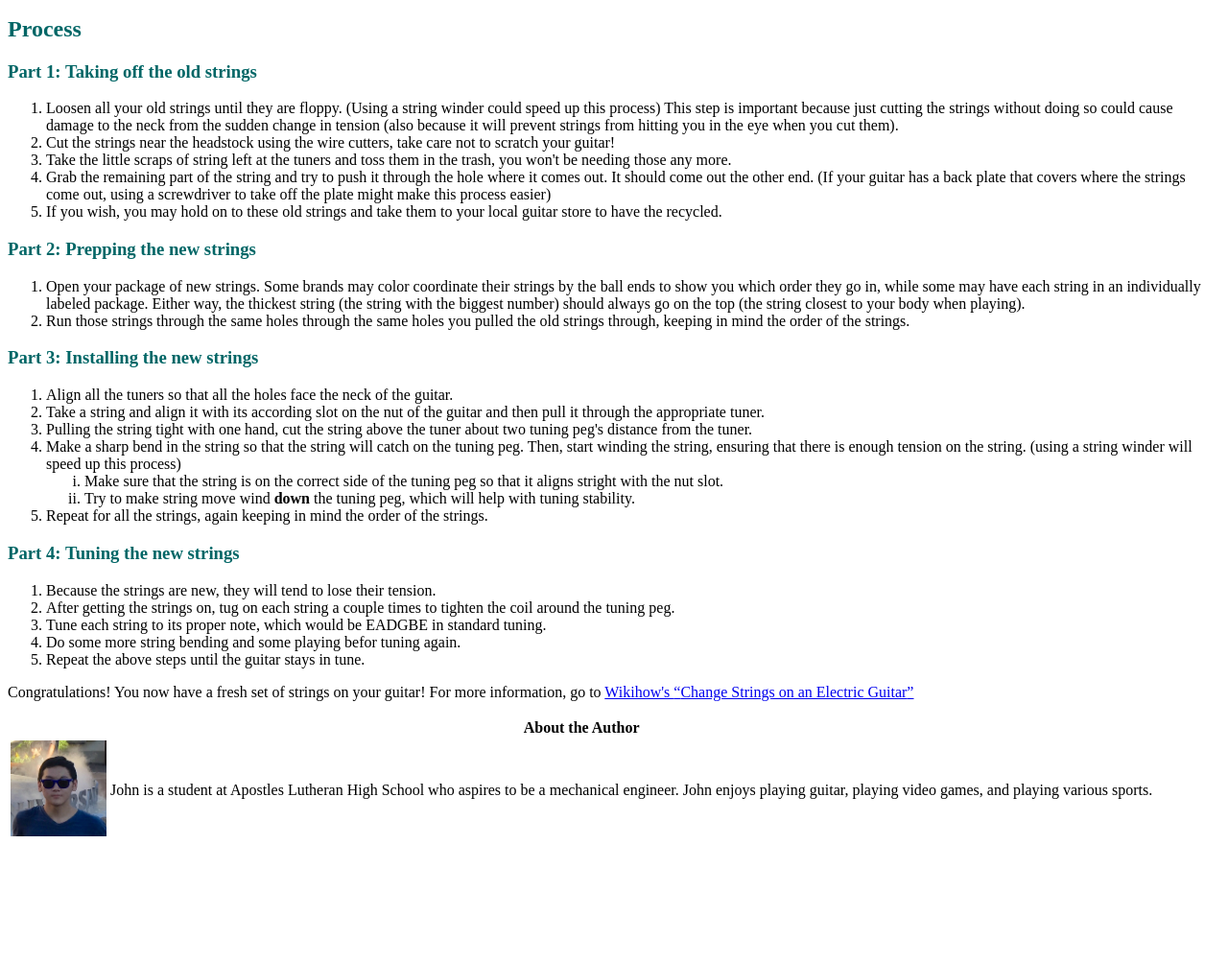
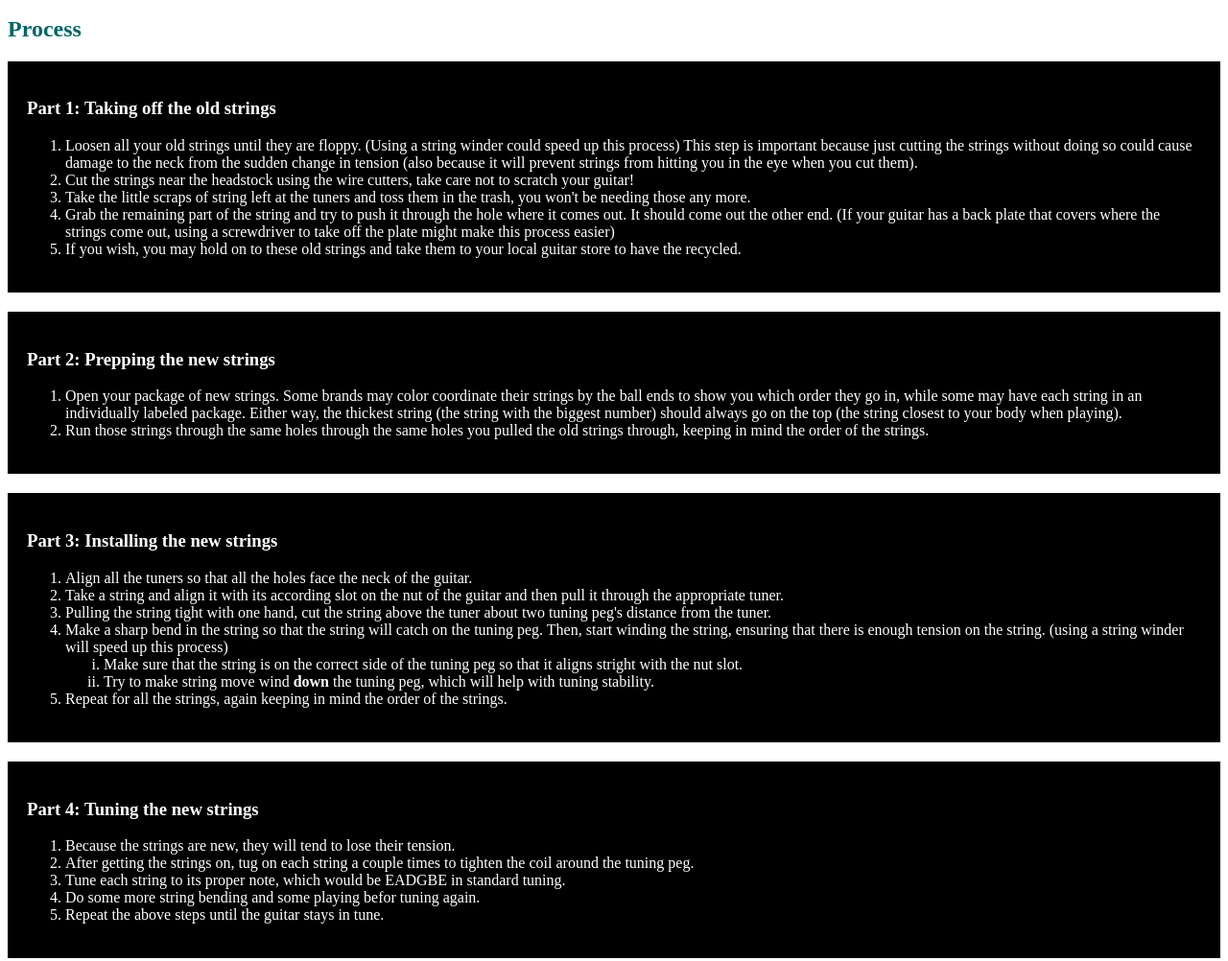
Before and after one commit to cocicat/HowTo, a plain HTML site: page index.html in a window 1280 px wide. Shown: the part 400-1402 px from the top of the page at 96% size. Before the commit the page ends 1287 px from the top, so only its background shows below. Drawn offline with Linux system fonts and the light colour scheme.

Commit message:
Update index.html
Added more CSS

```diff
--- a/index.html
+++ b/index.html
@@ -6,8 +6,13 @@
     <style>
       h1{color:#004d4d;}
       h2{color:#006666;}
-      h3{color:#006666;}
       ul{list-style-type:square}
+      div.blackwhite {
+        background-color: black;
+        color: white;
+        padding: 20px;
+        margin: 20px 0 20px 0;
+      }
     </style>
   </head>
 
@@ -43,6 +48,7 @@
       </ul>
     <h2>Process</h2>
     <!-- used the <h3> tag-->
+    <div class="blackwhite">
       <h3>Part 1: Taking off the old strings</h3>
         <ol>
           <li>Loosen all your old strings until they are floppy. (Using a string winder could speed up this process) This step is important because just cutting the strings without doing so could cause damage to the neck from the sudden change in tension (also because it will prevent strings from hitting you in the eye when you cut them).</li>
@@ -51,11 +57,15 @@
           <li>Grab the remaining part of the string and try to push it through the hole where it comes out. It should come out the other end. (If your guitar has a back plate that covers where the strings come out, using a screwdriver to take off the plate might make this process easier)</li>
           <li>If you wish, you may hold on to these old strings and take them to your local guitar store to have the recycled.</li>
        </ol>
+    </div>
+    <div class="blackwhite">
       <h3>Part 2: Prepping the new strings</h3>
         <ol>
           <li>Open your package of new strings. Some brands may color coordinate their strings by the ball ends to show you which order they go in, while some may have each string in an individually labeled package. Either way, the thickest string (the string with the biggest number) should always go on the top (the string closest to your body when playing).</li>
           <li>Run those strings through the same holes through the same holes you pulled the old strings through, keeping in mind the order of the strings.</li>
         </ol>
+    </div>
+    <div class="blackwhite">
       <h3>Part 3: Installing the new strings</h3>
         <ol>
           <li>Align all the tuners so that all the holes face the neck of the guitar.</li>
@@ -69,6 +79,8 @@
             </ol>
           <li>Repeat for all the strings, again keeping in mind the order of the strings.</li>
         </ol>
+    </div>
+    <div class="blackwhite">
       <h3>Part 4: Tuning the new strings</h3>
         <ol>
           <li>Because the strings are new, they will tend to lose their tension.</li>
@@ -77,6 +89,7 @@
           <li>Do some more string bending and some playing befor tuning again.</li>
           <li>Repeat the above steps until the guitar stays in tune.</li>
         </ol>
+    </div>
     <!-- used the tags <a> <q> -->
     <p>Congratulations! You now have a fresh set of strings on your guitar! For more information, go to <a href="http://www.wikihow.com/Change-Strings-on-an-Electric-Guitar" target="_blank"> Wikihow's <q>Change Strings on an Electric Guitar</q></a></p>
     <!-- used the tags <table> <tr> <td> -->
```
Lines whose indentation alone changed are shown as unchanged.
